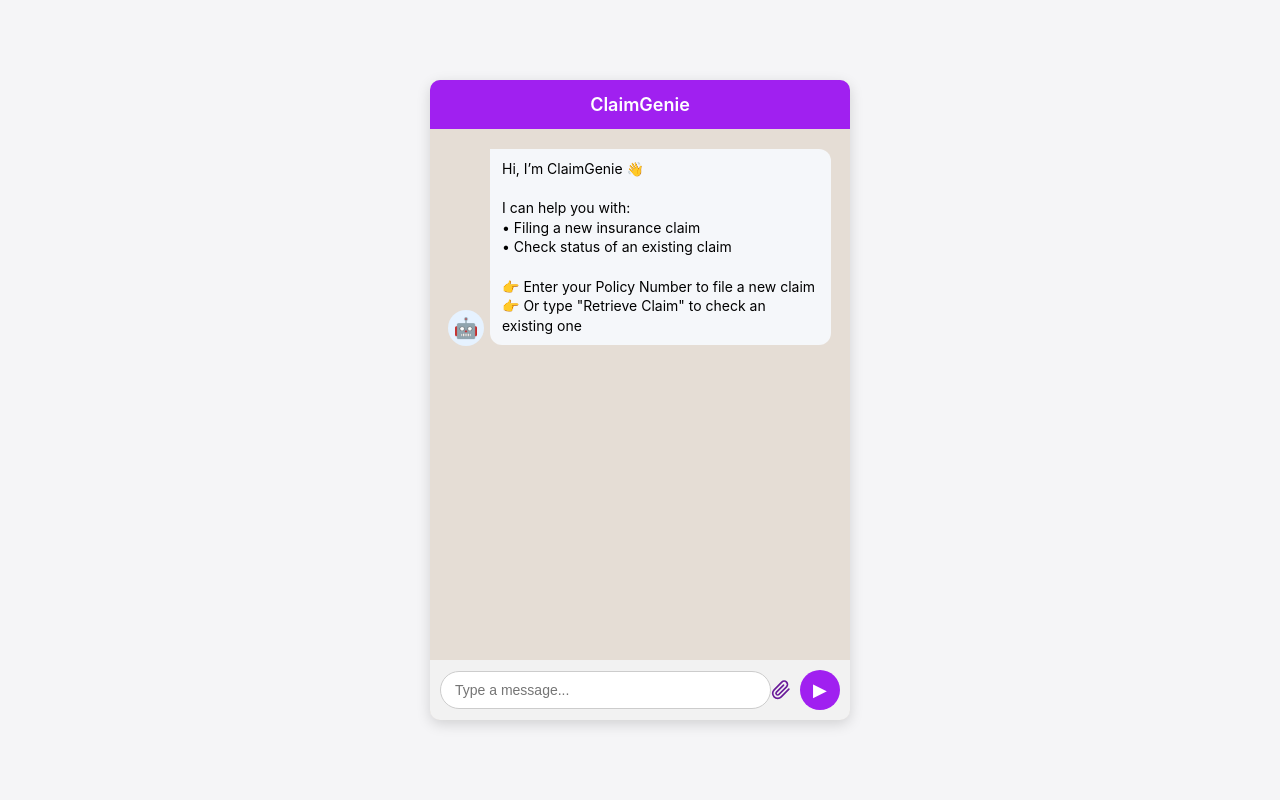
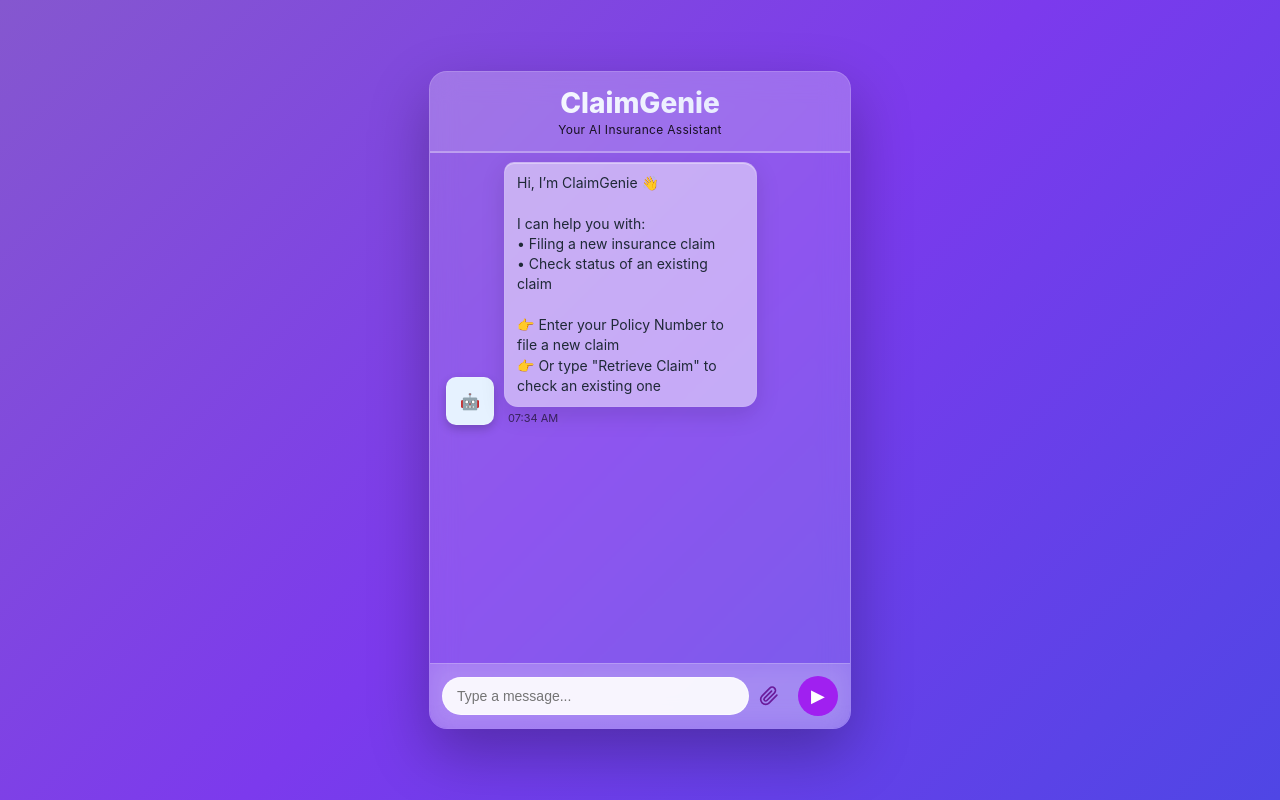
Before and after one commit to harshasai27/ClaimGenie2, a React (Create React App) app in the folder claim-genie-ui/: page /chat in a window 1280 px wide. Built offline with nearby package versions, Linux system fonts and the light colour scheme.

Commit message:
Chat bot style changes

```diff
--- a/claim-genie-ui/public/index.html
+++ b/claim-genie-ui/public/index.html
@@ -24,7 +24,7 @@
       work correctly both with client-side routing and a non-root public URL.
       Learn how to configure a non-root public URL by running `npm run build`.
     -->
-    <title>React App</title>
+    <title>ClaimGenie</title>
   </head>
   <body>
     <noscript>You need to enable JavaScript to run this app.</noscript>
--- a/claim-genie-ui/src/components/ClaimGenie.css
+++ b/claim-genie-ui/src/components/ClaimGenie.css
@@ -1,14 +1,26 @@
-.cg-app {
+/* .cg-app {
   height: 100vh;
   width: 100vw;
   display: flex;
   justify-content: center;
   align-items: center;
   background: #f5f5f7;
+} */
+
+/* Full page background like Home */
+.cg-app {
+ height: 100vh;
+ width: 100vw;
+ display: flex;
+ justify-content: center;
+ align-items: center;
+ background: linear-gradient(135deg, #8557cf, #7c3aed, #4f46e5);
+ overflow: hidden;
+ font-family: Inter, system-ui, -apple-system, Segoe UI, Roboto, Arial, sans-serif;
 }
 
 
-.cg-chat-card {
+/* .cg-chat-card {
   width: 420px;
   height: 80vh;
   background: #e5ddd5;
@@ -17,25 +29,103 @@
   display: flex;
   flex-direction: column;
   overflow: hidden;
+} */
+
+/* Chat card = glass + shadow */
+.cg-chat-card {
+ width: 420px;
+ height: 82vh;
+ max-height: 720px;
+ border-radius: 18px;
+ overflow: hidden;
+  background: rgba(255, 255, 255, 0.14);
+ backdrop-filter: blur(14px);
+ border: 1px solid rgba(255, 255, 255, 0.25);
+ box-shadow: 0 24px 60px rgba(0, 0, 0, 0.28);
+ display: flex;
+ flex-direction: column;
 }
 
-.cg-header {
+/* .cg-header {
   background: #a020f0;
   color: white;
   text-align: center;
   padding: 14px;
   font-size: 18px;
   font-weight: 600;
+} */
+ /* .cg-header {
+ padding: 14px 16px;
+ text-align: center;
+ color: #fff;
+ font-weight: 700;
+ letter-spacing: 0.3px;
+ background: linear-gradient(90deg, rgba(255,255,255,0.18), rgba(255,255,255,0.08));
+ border-bottom: 1px solid rgba(255,255,255,0.12);
+} */
+ .cg-header {
+ padding: 14px 16px;
+ text-align: center;
+ background: rgba(255,255,255,0.12);
+ /* background: linear-gradient(
+   to bottom,
+   rgba(255,255,255,0.14),
+   rgba(255,255,255,0.05)
+ ); */
+ border-bottom: 1px solid rgba(255,255,255,0.3);
 }
 
+.cg-title {
+ font-size: 28px;
+ font-weight: 800;
+ background: linear-gradient(
+   270deg,
+   #ffffff,
+   #e9d5ff,
+   #c7d2fe,
+   #ffffff
+ );
+ background-size: 600% 600%;
+ animation: titleGlow 6s ease infinite;
+ -webkit-background-clip: text;
+ -webkit-text-fill-color: transparent;
+}
+@keyframes titleGlow {
+ 0% { background-position: 0% 50%; }
+ 50% { background-position: 100% 50%; }
+ 100% { background-position: 0% 50%; }
+}
+/*
 .cg-messages {
   flex: 1;
   padding: 12px;
   overflow-y: auto;
   display: flex;
   flex-direction: column;
+} */
+
+.cg-messages {
+ flex: 1;
+ padding: 16px;
+ overflow-y: auto;
+ display: flex;
+ flex-direction: column;
+ gap: 14px;
+ box-shadow: inset 0 1px 0 rgba(255,255,255,0.4);
+  /* background: rgba(255,255,255,0.10);  */
+ padding-top: 10px;
 }
 
+
+/* Nice scrollbar */
+.cg-messages::-webkit-scrollbar { width: 8px; }
+.cg-messages::-webkit-scrollbar-thumb {
+ background: rgba(255,255,255,0.25);
+ border-radius: 10px;
+}
+.cg-messages::-webkit-scrollbar-track {
+ background: rgba(0,0,0,0.08);
+}
 /* .cg-bubble {
   max-width: 80%;
   padding: 10px 12px;
@@ -45,27 +135,39 @@
   line-height: 1.4;
   white-space: pre-wrap;
   text-align: left;
-}
+}*/
 
-.cg-bubble.bot {
+/* .cg-bubble.bot {
   align-self: flex-start;
   background: #ffffff;
   border-bottom-left-radius: 0;
-}
+} */
 
-.cg-bubble.user {
+/* .cg-bubble.user {
   align-self: flex-end;
   background: #d2f8d2;
   border-bottom-right-radius: 0;
-} */
+}  */
 
-.cg-input-row {
+
+
+/* .cg-input-row {
   display: flex;
   align-items: center;
   padding: 10px;
   background: #f2f2f2;
+} */
+/* Input row = glass footer */
+
+.cg-input-row {
+ display: flex;
+ align-items: center;
+ gap: 10px;
+ padding: 12px;
+ background: rgba(255,255,255,0.18);
+ backdrop-filter: blur(12px);
+ border-top: 1px solid rgba(255,255,255,0.2);
 }
-
 /* .cg-upload-btn{
   width: 36px;
   height: 36px;
@@ -89,11 +191,21 @@
 .cg-input {
   flex: 1;
   padding: 10px 14px;
-  border-radius: 20px;
+  border-radius: 999px;
   border: 1px solid #ccc;
   outline: none;
   font-size: 14px;
+  border-color: rgba(255, 255, 255, 0.6);
+  /* box-shadow: 0 0 0 3px rgba(124, 58, 237, 0.35); */
+  background: rgba(255, 255, 255, 0.92);
+  color: #1f2937;
+
 }
+.cg-input:focus {
+  outline: none;
+  box-shadow: 0 0 0 3px rgba(124, 58, 237, 0.35);
+}
+
 
 .cg-send-btn {
   margin-left: 8px;
@@ -108,8 +220,21 @@
   display: flex;
   align-items: center;
   justify-content: center;
+  /* width: 46px;
+ height: 46px;
+ border-radius: 999px;
+ border: none;
+ cursor: pointer;
+ background: linear-gradient(135deg, #7c3aed, #4f46e5);
+ color: #fff;
+ box-shadow: 0 16px 30px rgba(0,0,0,0.20);
+ transition: transform 0.2s ease; */
 }
-
+.cg-send-btn:hover { transform: translateY(-2px); }
+.cg-send-btn:disabled {
+ opacity: 0.55;
+ cursor: not-allowed;
+}
 .cg-upload-btn {
  cursor: pointer;
  display: flex;
@@ -124,9 +249,12 @@
 
 /* Message Row */
 .cg-message-row {
+ /* display: flex;
+ align-items: flex-end;
+ margin: 8px 0; */
  display: flex;
  align-items: flex-end;
- margin: 8px 0;
+ gap: 10px;
 }
 /* Alignment */
 .cg-message-row.bot {
@@ -135,9 +263,21 @@
 .cg-message-row.user {
  justify-content: flex-end;
 }
+
+.cg-msg-block{
+  max-width: 75%;
+  display: flex;
+  flex-direction: column;
+}
+.cg-msg-block.user{
+  align-items: flex-end;
+}
+.cg-msg-block.bot{
+  align-items: flex-start;
+}
 /* Avatar */
 .cg-avatar {
- width: 36px;
+ /* width: 36px;
  height: 36px;
  border-radius: 50%;
  font-size: 20px;
@@ -145,7 +285,17 @@
  align-items: center;
  justify-content: center;
  margin: 0 6px;
- background: #f0f0f0;
+ background: #f0f0f0; */
+ width: 34px;
+ height: 34px;
+ border-radius: 10px;
+ display: grid;
+ place-items: center;
+ flex: 0 0 auto;
+ background: rgba(255,255,255,0.5);
+ border: 1px solid rgba(255,255,255,0.16);
+ padding: 6px;
+box-shadow: 0 4px 10px rgba(0,0,0,0.2);
 }
 /* Optional custom colors */
 .bot-avatar {
@@ -161,23 +311,68 @@
  border-radius: 12px;
  font-size: 14px;
  line-height: 1.4; */
- max-width: 80%;
+ /* max-width: 80%;
   padding: 10px 12px;
   border-radius: 12px;
   margin-bottom: 1px;
   font-size: 14px;
   line-height: 1.4;
   white-space: pre-wrap;
-  text-align: left;
+  text-align: left; */
+ max-width: 78%;
+ padding: 10px 12px;
+ border-radius: 14px;
+ line-height: 1.45;
+ font-size: 14px;
+ white-space: pre-line; /* keeps your \n\n formatting */
+ /* box-shadow: 0 10px 26px rgba(0,0,0,0.12); */
+ box-shadow:
+ 0 8px 24px rgba(0,0,0,0.12),
+ inset 0 1px 0 rgba(255,255,255,0.35);
 }
 /* Bot bubble */
 .cg-bubble.bot {
- background: #f5f7fa;
- border-top-left-radius: 0;
+ /* background: #f5f7fa;
+ border-top-left-radius: 0; */
+ background: rgba(255,255,255,0.5);
+ color: #1f2937;
+ border: 1px solid rgba(255,255,255,0.06);
+ border-top-left-radius: 10px;
+
 }
 /* User bubble */
 .cg-bubble.user {
- background: #007bff;
+ /* background: #007bff;
  color: white;
- border-top-right-radius: 0;
+ border-top-right-radius: 0; */
+  background: rgba(255,255,255,0.18);
+ color: #ffffff;
+ border: 1px solid rgba(255,255,255,0.12);
+ border-top-right-radius: 8px;
 }
+
+.cg-bubble:hover {
+  transform: translate(-1px);
+}
+
+.cg-subtitle {
+  font-size: 12px;
+  opacity: 0.85;
+  margin-top: 2px;
+  letter-spacing: 0.3px;
+}
+
+.cg-time{
+  font-size: 11px;
+  opacity: 0.6;
+  margin-top: 4px;
+  white-space: nowrap;
+}
+.cg-time.user{
+  text-align: right;
+  margin-right: 4px;
+}
+.cg-time.bot{
+  text-align: left;
+  margin-left: 4px;
+}
--- a/claim-genie-ui/src/components/ClaimGenie.jsx
+++ b/claim-genie-ui/src/components/ClaimGenie.jsx
@@ -7,6 +7,10 @@
 
 
 export default function ClaimGenie() {
+      const getTime = () => {
+        const now = new Date();
+        return now.toLocaleTimeString([], { hour: '2-digit', minute: '2-digit' });
+    };
     const [messages, setMessages] = useState([
         {
             from: "bot",
@@ -16,7 +20,8 @@
                 "• Filing a new insurance claim\n" +
                 "• Check status of an existing claim\n\n" +
                 "👉 Enter your Policy Number to file a new claim\n" +
-                "👉 Or type \"Retrieve Claim\" to check an existing one"
+                "👉 Or type \"Retrieve Claim\" to check an existing one",
+                time:getTime()
         }
     ]);
 
@@ -34,7 +39,7 @@
         const text = input.trim();
         setInput("");
 
-        setMessages(prev => [...prev, { from: "user", text }]);
+        setMessages(prev => [...prev, { from: "user", text, time:getTime() }]);
 
         try {
             const res = await axios.post(API_URL, {
@@ -44,11 +49,11 @@
 
             if (!sessionId) setSessionId(res.data.sessionId);
 
-            setMessages(prev => [...prev, { from: "bot", text: res.data.reply }]);
+            setMessages(prev => [...prev, { from: "bot", text: res.data.reply ,time:getTime()}]);
         } catch {
             setMessages(prev => [
                 ...prev,
-                { from: "bot", text: "Server error. Please try again." }
+                { from: "bot", text: "Server error. Please try again." ,time:getTime()}
             ]);
         }
     };
@@ -60,10 +65,16 @@
         }
     };
 
+
+
     return (
         <div className="cg-app">
             <div className="cg-chat-card">
-                <div className="cg-header">ClaimGenie</div>
+                <div className="cg-header">
+                    <div className="cg-title">
+                    ClaimGenie</div>
+                    <div className="cg-subtitle">Your AI Insurance Assistant</div>
+                </div>
 
                 <div className="cg-messages">
                     {/* {messages.map((m, i) => (
@@ -79,9 +90,14 @@
 <div className="cg-avatar bot-avatar">🤖</div>
    )}
    {/* Message Bubble */}
+   <div className={`cg-msg-block ${m.from}`}>
+
 <div className={`cg-bubble ${m.from}`}>
      {m.text}
 </div>
+<div className={`cg-time ${m.from}`}>
+     {m.time}
+</div> </div>
    {/* User Avatar */}
    {m.from === "user" && (
 <div className="cg-avatar user-avatar">👤</div>
```
